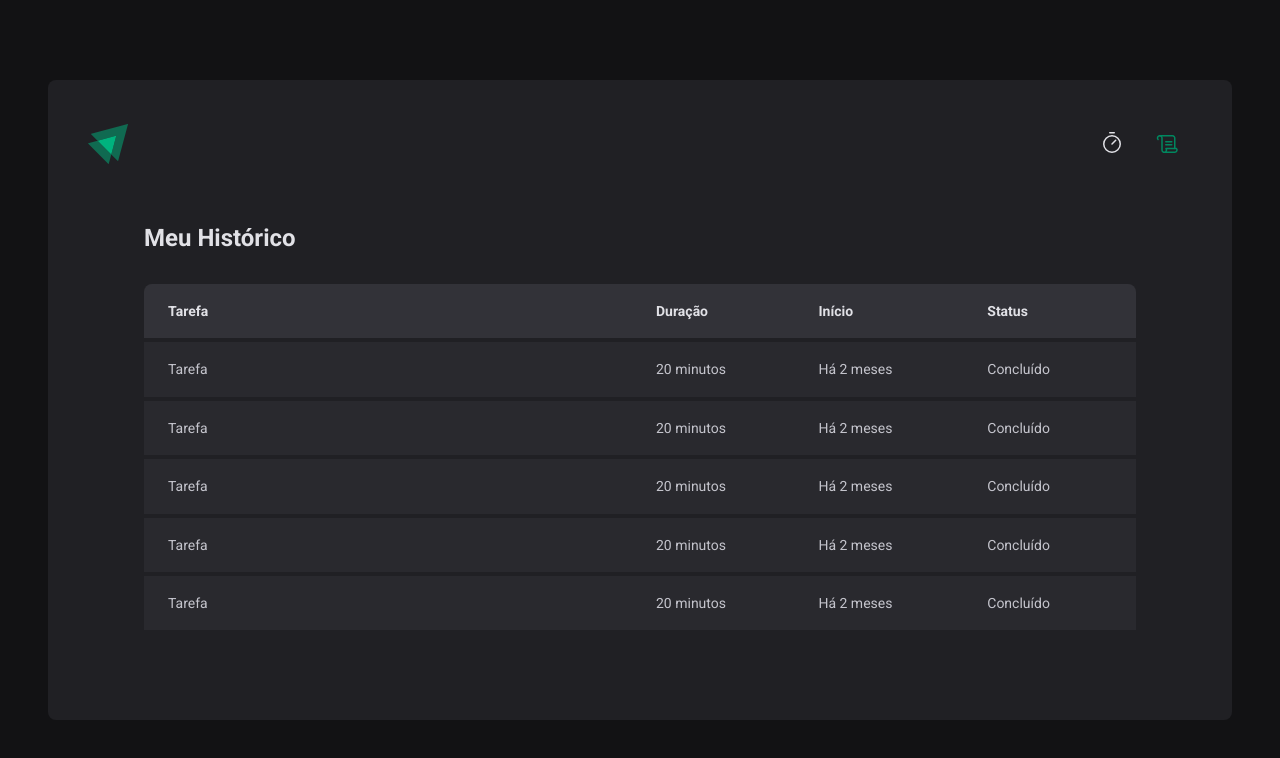
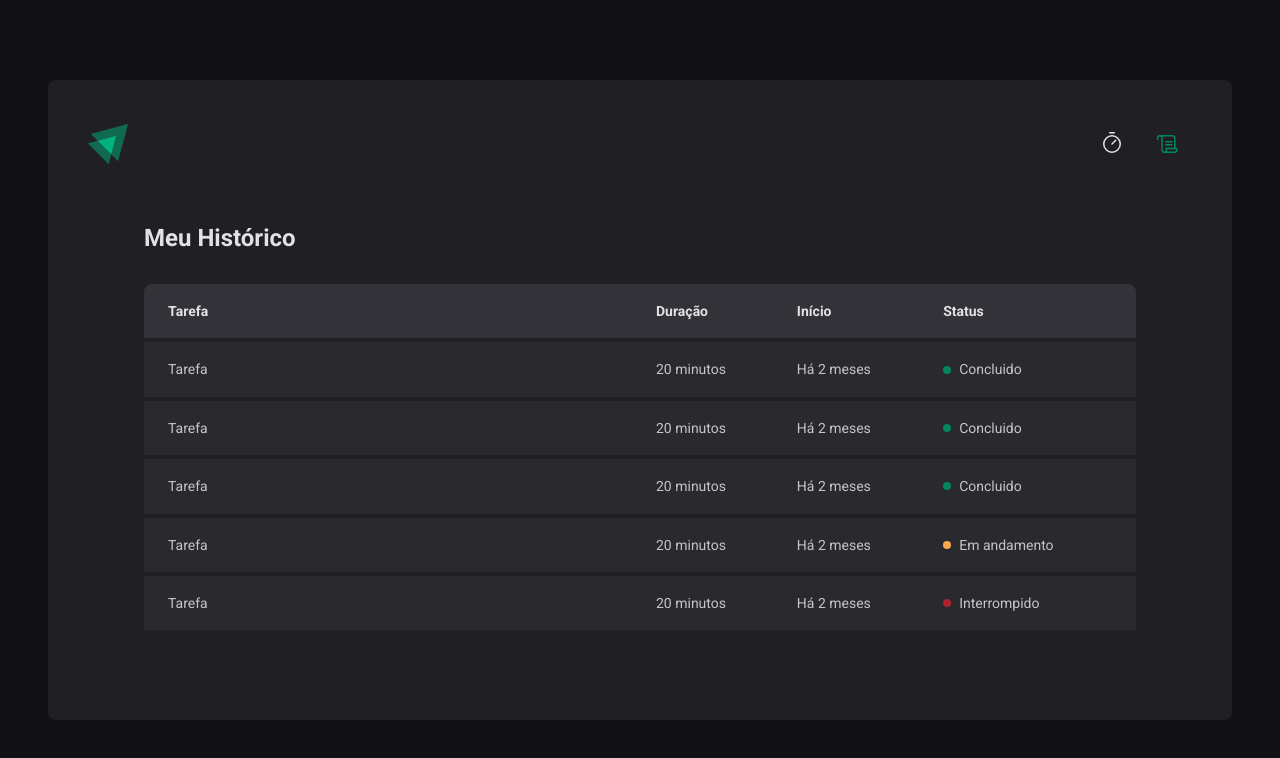
Before and after one commit to xggax/ignite-timer, a React (Vite) app: page /history in a window 1280 px wide. Shown: the top 758 px of the page. Built offline with nearby package versions, Linux system fonts and the light colour scheme.

Commit message:
feat[paginas e rotas]: componente Status

```diff
--- a/src/pages/History/History.tsx
+++ b/src/pages/History/History.tsx
@@ -1,4 +1,4 @@
-import { HistoryContainer, HistoryList } from './styles'
+import { HistoryContainer, HistoryList, Status } from './styles'
 
 export function History() {
   return (
@@ -20,31 +20,41 @@
               <td>Tarefa</td>
               <td>20 minutos</td>
               <td>Há 2 meses</td>
-              <td>Concluído</td>
+              <td>
+                <Status statusColor="green">Concluido</Status>
+              </td>
             </tr>
             <tr>
               <td>Tarefa</td>
               <td>20 minutos</td>
               <td>Há 2 meses</td>
-              <td>Concluído</td>
+              <td>
+                <Status statusColor="green">Concluido</Status>
+              </td>
             </tr>
             <tr>
               <td>Tarefa</td>
               <td>20 minutos</td>
               <td>Há 2 meses</td>
-              <td>Concluído</td>
+              <td>
+                <Status statusColor="green">Concluido</Status>
+              </td>
             </tr>
             <tr>
               <td>Tarefa</td>
               <td>20 minutos</td>
               <td>Há 2 meses</td>
-              <td>Concluído</td>
+              <td>
+                <Status statusColor="yellow">Em andamento</Status>
+              </td>
             </tr>
             <tr>
               <td>Tarefa</td>
               <td>20 minutos</td>
               <td>Há 2 meses</td>
-              <td>Concluído</td>
+              <td>
+                <Status statusColor="red">Interrompido</Status>
+              </td>
             </tr>
           </tbody>
         </table>
--- a/src/pages/History/styles.ts
+++ b/src/pages/History/styles.ts
@@ -61,3 +61,26 @@
     }
   }
 `
+
+const STATUS_COLORS = {
+  yellow: 'yellow-500',
+  green: 'green-500',
+  red: 'red-500',
+} as const
+interface StatusProps {
+  statusColor: keyof typeof STATUS_COLORS
+}
+
+export const Status = styled.span<StatusProps>`
+  display: flex;
+  align-items: center;
+  gap: 0.5rem;
+
+  &::before {
+    content: '';
+    width: 0.5rem;
+    height: 0.5rem;
+    border-radius: 9999px;
+    background: ${(props) => props.theme[STATUS_COLORS[props.statusColor]]};
+  }
+`
```
